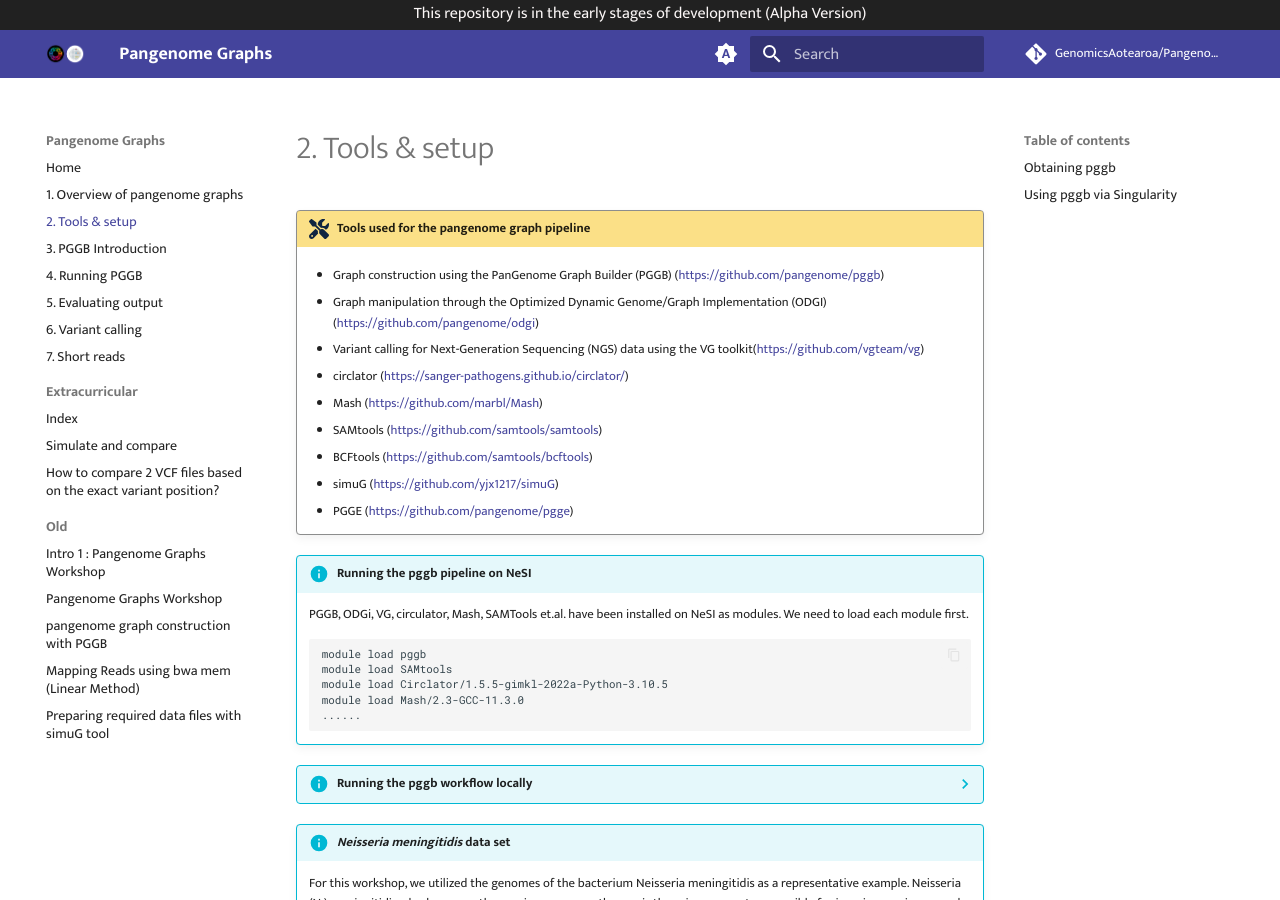
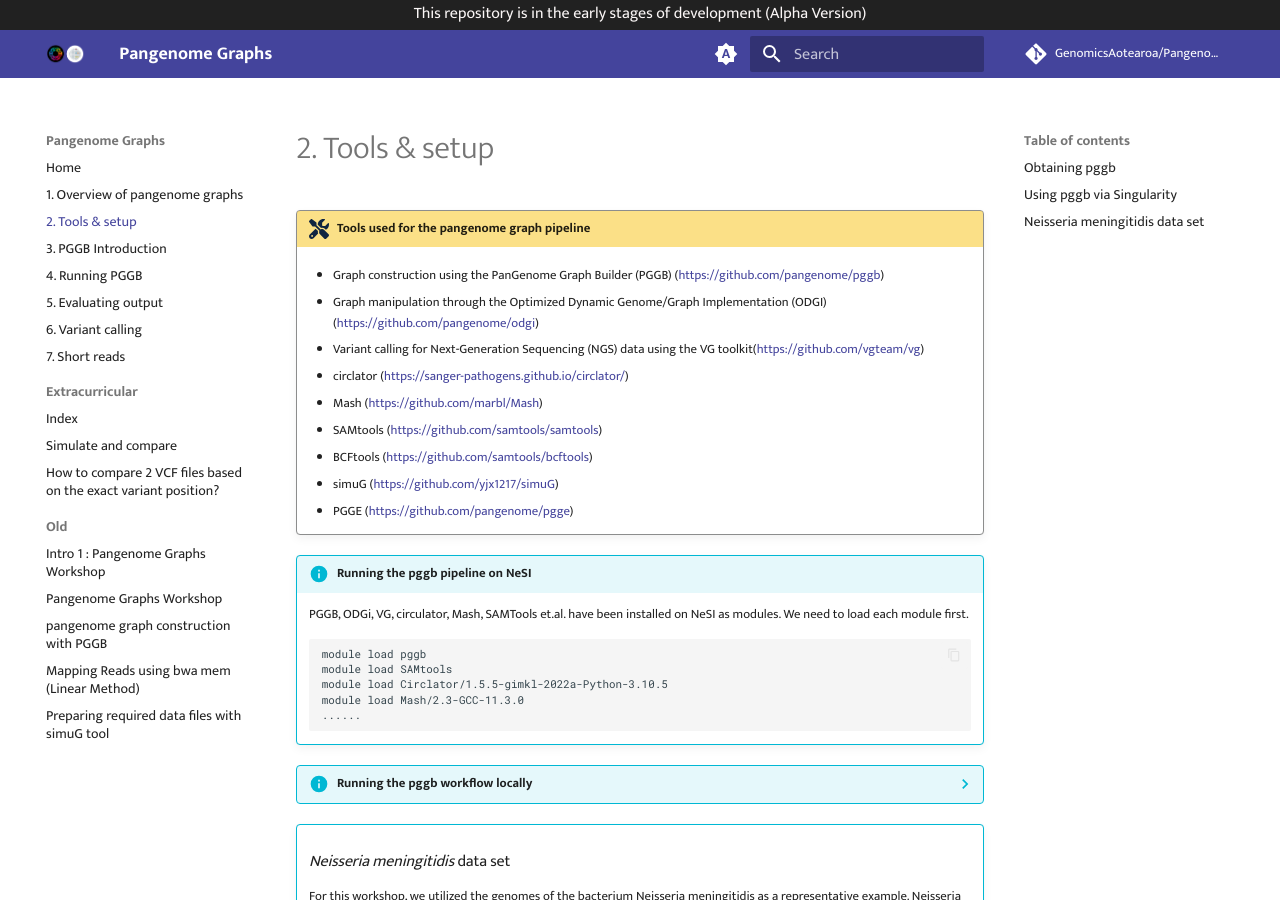
Before and after one commit to GenomicsAotearoa/Pangenome-Graphs-Workshop, an MkDocs documentation site: the page built from docs/2_Tools_and_setup.md, in a window 1280 px wide and 900 px high. Built offline with MkDocs 1.6.1 and Material for MkDocs 9.7.7, drawn with Linux system fonts in a browser that asks for light colours; comment, search, counter and statistics services are not loaded.

Commit message:
Heading tweak.

````diff
--- a/docs/2_Tools_and_setup.md
+++ b/docs/2_Tools_and_setup.md
@@ -47,7 +47,9 @@
     singularity run -B ${PWD}/data:/data ../pggb_latest.sif pggb -i /data/HLA/DRB1-3123.fa.gz -p 70 -s 3000 -G 2000 -n 10 -t 16 -v -V 'gi|568815561:#' -o /data/out -M -m
     ```
 
-!!! info "*Neisseria meningitidis* data set"
+!!! info ""
+
+    ### *Neisseria meningitidis* data set
 
     For this workshop, we utilized the genomes of the bacterium Neisseria meningitidis as a representative example.
     Neisseria (N.) meningitidis, also known as the meningococcus pathogen, is the primary agent responsible for invasive meningococcal diseases such as meningitis and septicemia, causing isolated incidents, outbreaks, and epidemics worldwide. The genome of this bacterium spans approximately 2.1 to 2.4 Mb and possesses a GC content ranging from 51-52%. One striking characteristic of N. meningitidis genomes is their high recombination rate, which largely fuels the extensive genetic diversity     within this species. In this workshop, we utilized five genome assemblies of N. meningitidis to assess the pangenome pipeline, covering pangenome graph construction to variant calling.
````
